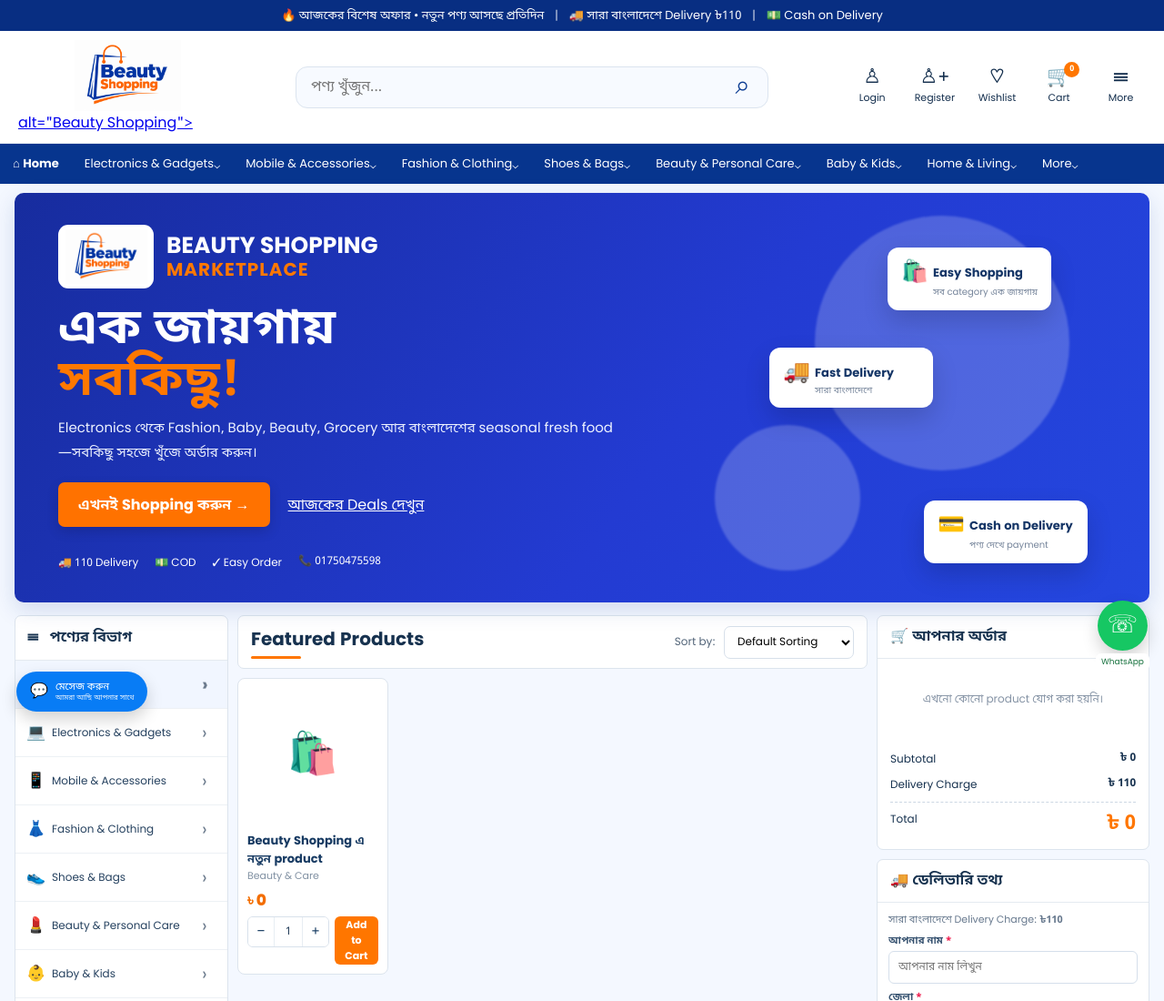
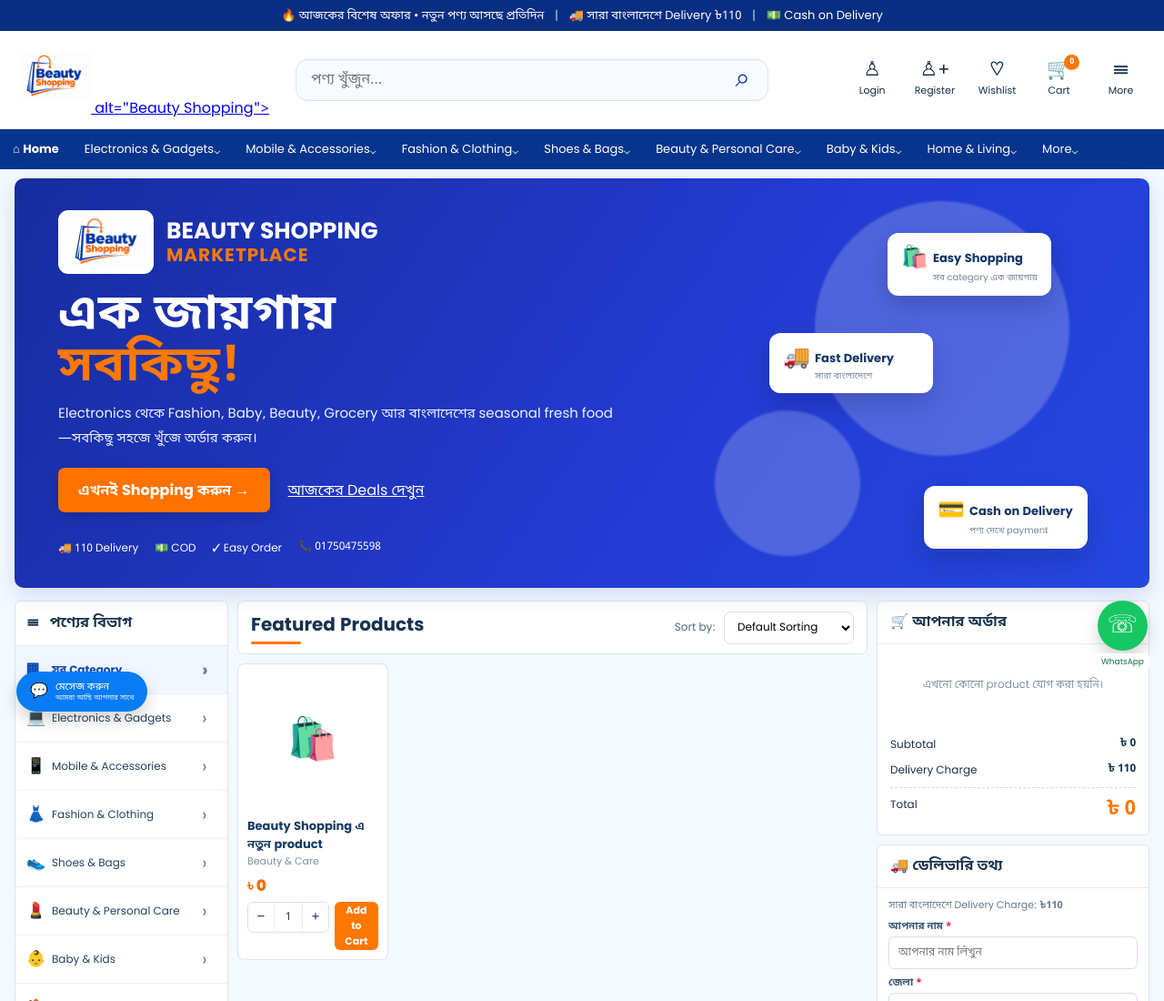
Before and after one commit to beautyshopping/beauty-shopping, a website: page index.html in a window 1280 px wide. Shown: the top 1100 px of the page at 91% size. Drawn offline with Linux system fonts and the light colour scheme; no server answers; files whose address does not match are found by name.

Commit message:
Update brand image size in styles.css

```diff
--- a/styles.css
+++ b/styles.css
@@ -7,7 +7,7 @@
 .top-strip{background:#082e82;color:#fff;text-align:center;font-size:13px;padding:7px 10px}
 .header{background:#fff;border-bottom:1px solid #e4eaf2}
 .header-inner{max-width:1400px;margin:auto;display:grid;grid-template-columns:280px 1fr 390px;gap:25px;align-items:center;padding:10px 20px}
-.brand img{width:240px;height:78px;object-fit:contain;display:block}
+.brand img{   width:80px;   height:80px;   object-fit:contain; }{width:240px;height:78px;object-fit:contain;display:block}
 .search-wrap{height:46px;border:1px solid #dbe4ef;border-radius:13px;display:flex;overflow:hidden;background:#f7faff}
 .search-wrap input{border:0;outline:0;background:transparent;flex:1;padding:0 16px;color:#1b3350}
 .search-wrap button{width:55px;border:0;background:transparent;font-size:29px;color:#0c3c92}
```
